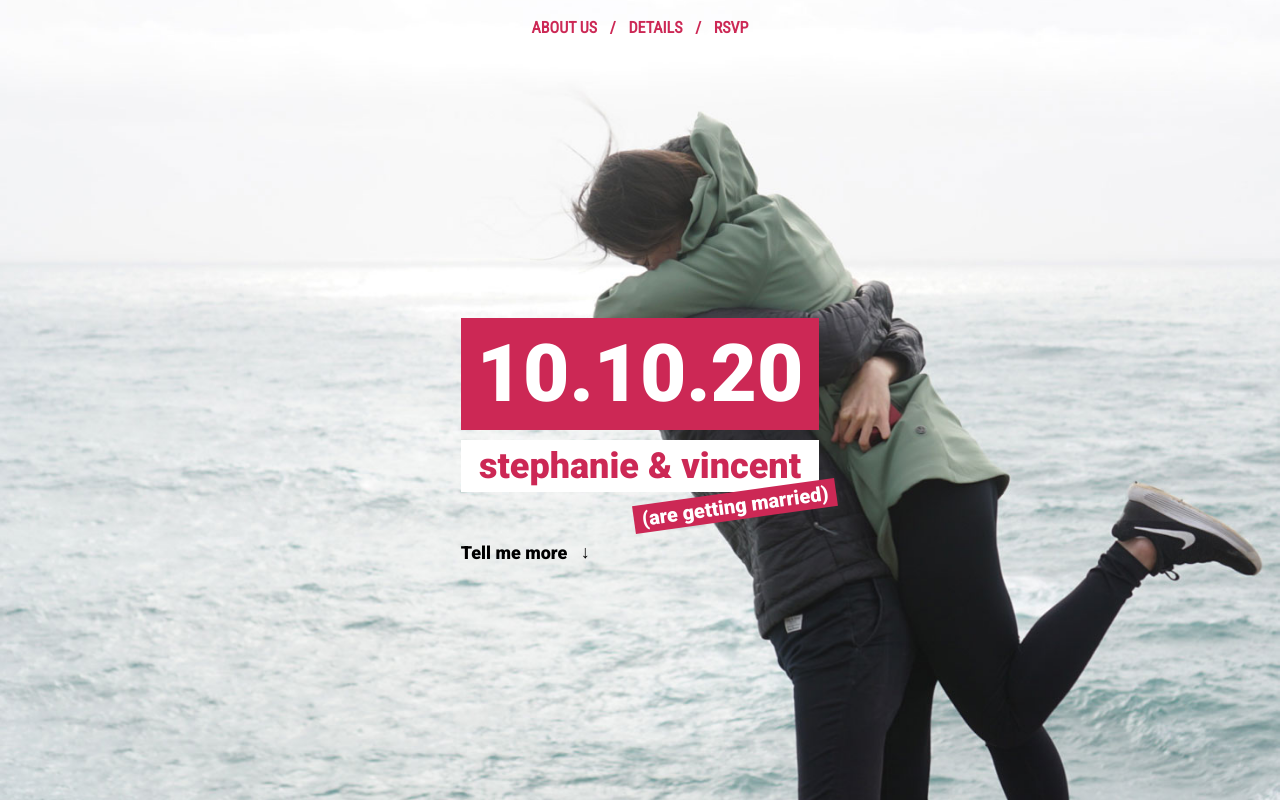
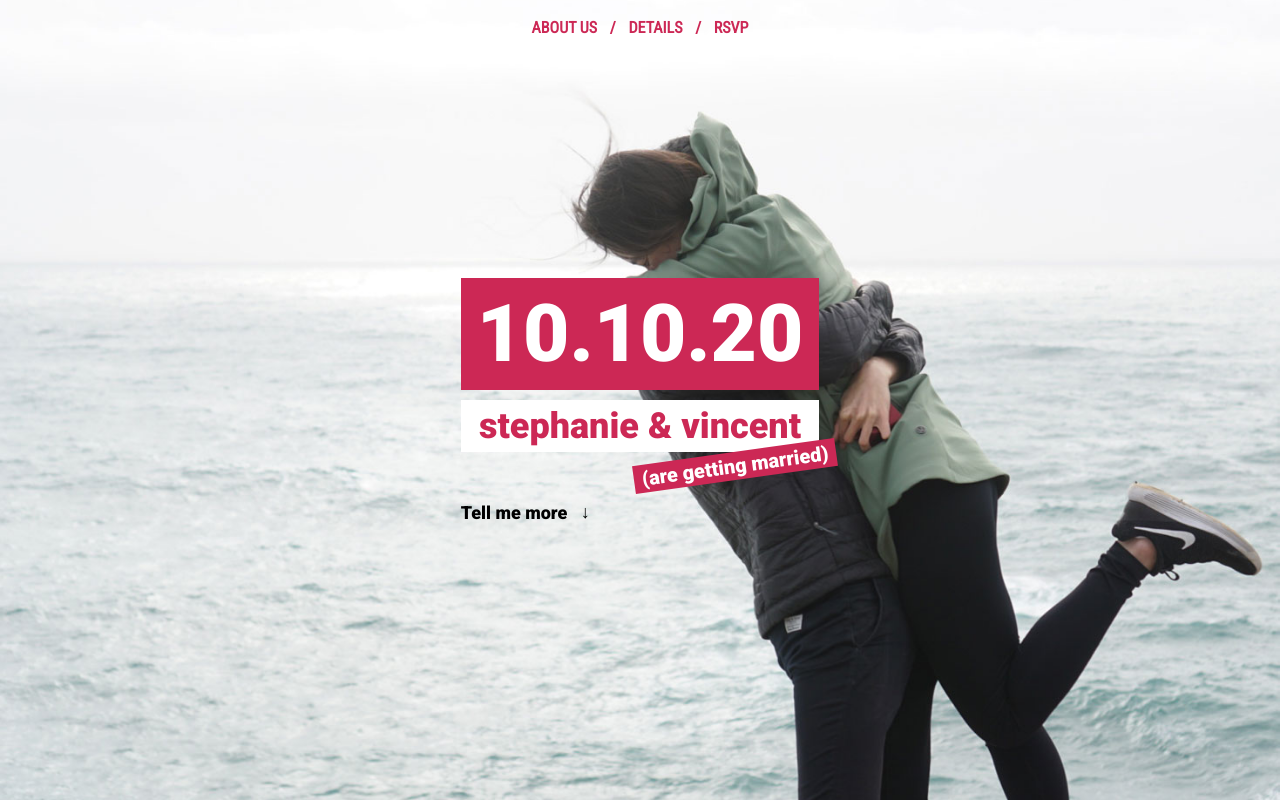
Before and after one commit to vsiao/yeunglovin, a React (Create React App) app: page / in a window 1280 px wide. Built offline with nearby package versions, Linux system fonts and the light colour scheme.

Commit message:
Remove margin

```diff
--- a/src/App.css
+++ b/src/App.css
@@ -19,7 +19,6 @@ body {
 .Splash-wrapper {
   display: flex;
   flex-direction: column;
-  margin-top: 10vh;
   text-align: center;
 }
 
```
